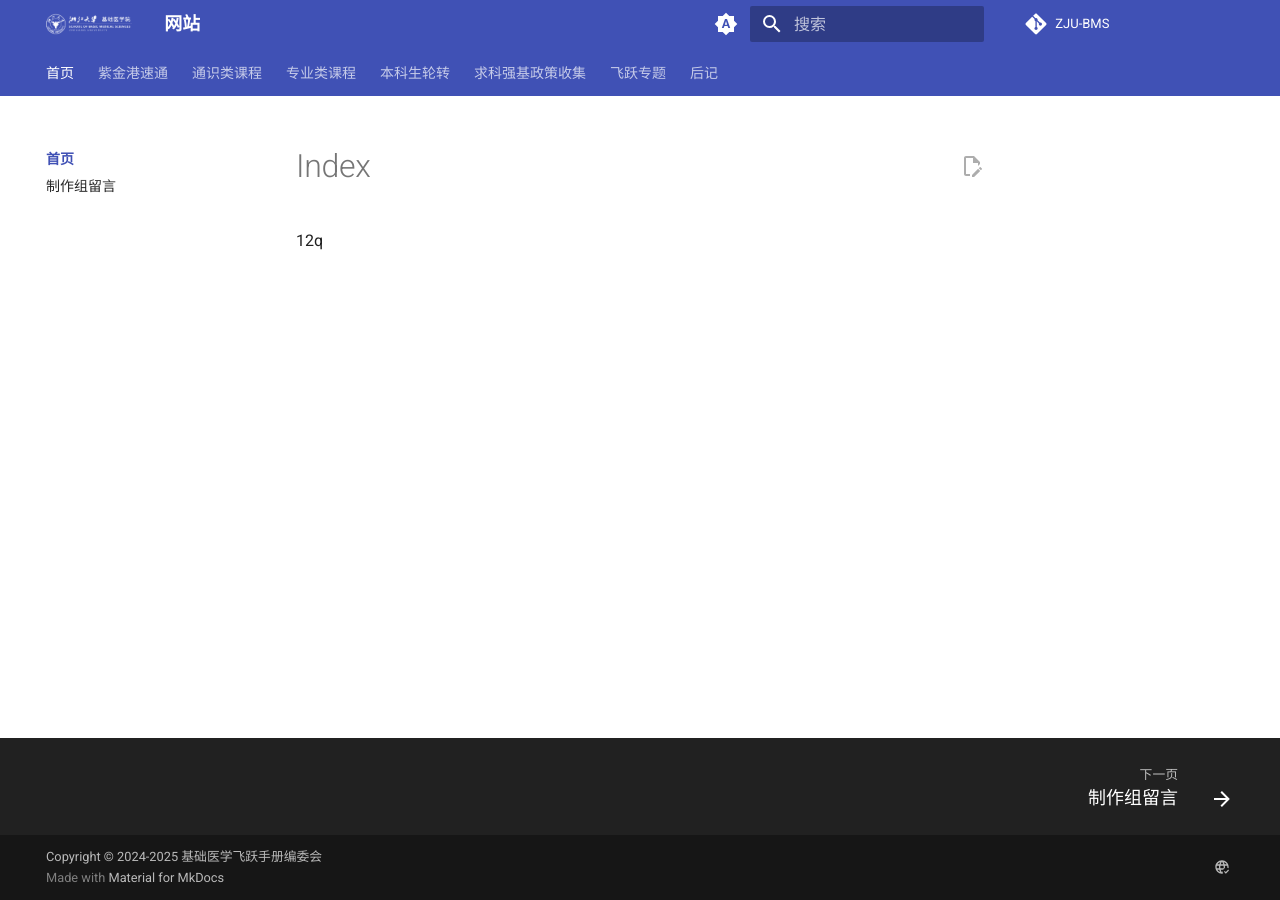
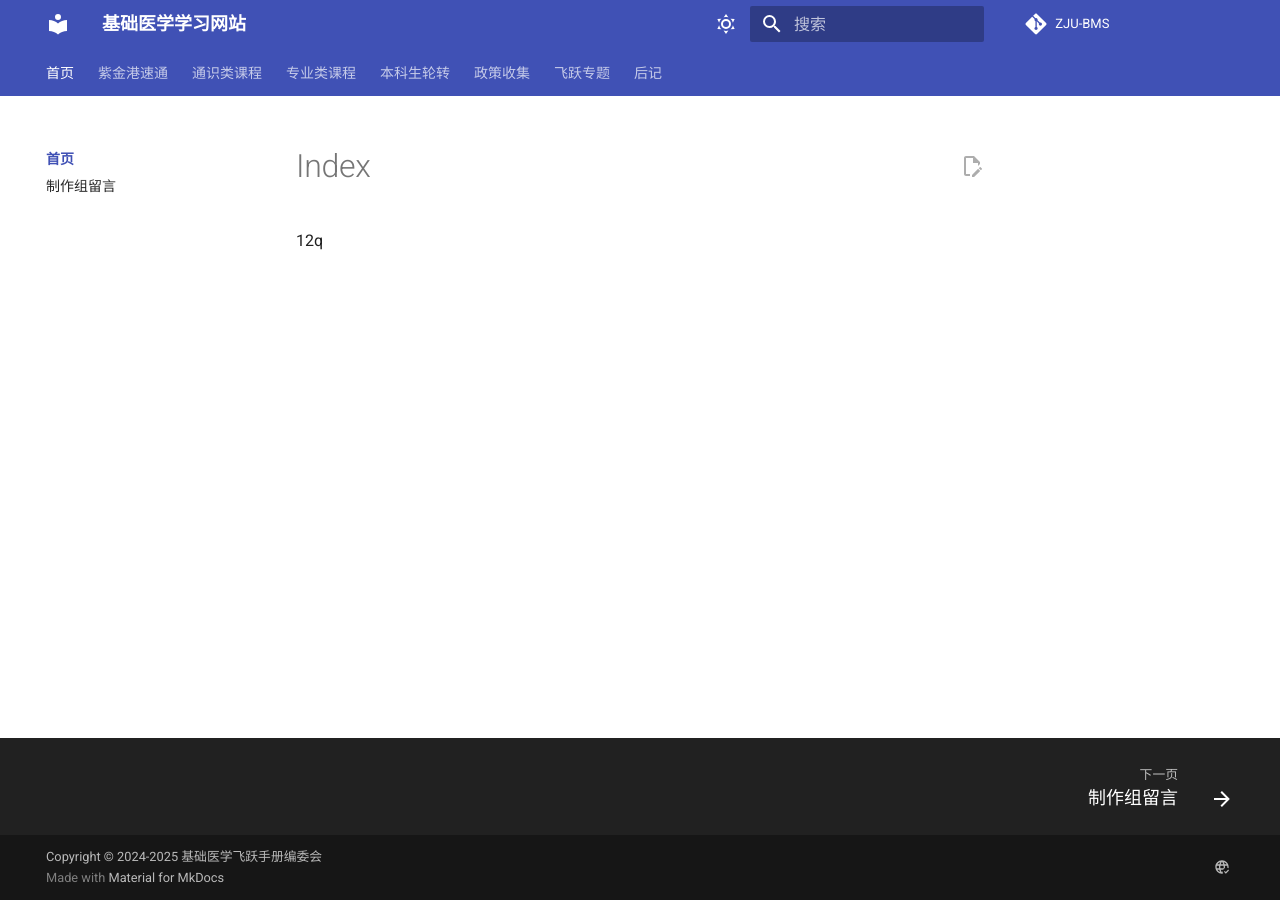
Before and after one commit to GuChL9/site-test, an MkDocs documentation site: the page built from docs/index.md, in a window 1280 px wide. Built offline with MkDocs 1.6.1 and Material for MkDocs 9.7.7, drawn with Linux system fonts in a browser that asks for light colours; comment, search, counter and statistics services are not loaded.

Commit message:
Add files via upload

```diff
--- a/mkdocs.yml
+++ b/mkdocs.yml
@@ -1,6 +1,6 @@
-site_name: 网站
+site_name: 基础医学学习网站
 site_url: https://GuChL9/github.io/site-test/
-site_description: 基础医学网站
+site_description: 基础医学学习网站
 repo_name: ZJU-BMS
 repo_url: https://github.com/GuChL9/site-test
 edit_uri: tree/master/docs
@@ -8,18 +8,11 @@ edit_uri: tree/master/docs
 theme:
   name: material
   language: 'zh'
-  logo: assets/logo_white.png
+#  logo: images/ZJUBMS.png
+  favicon: images/ZJUBMS.png
 
   #主题切换
   palette:
-
-    #下面这一个是自适应，但我觉得没用
-    # Palette toggle for automatic mode
-    - media: "(prefers-color-scheme)"
-      toggle:
-        icon: material/brightness-auto
-        name: Switch to light mode
-      primary: custom
 
     # 日间模式
     - media: "(prefers-color-scheme: light)"
@@ -158,7 +151,7 @@ nav:
       - 计算机系统Ⅰ: zhuanye/gxxd/cs1/index.md
   - 本科生轮转:
     - 本科生轮转: rotation/rotation.md
-  - 求科强基政策收集 :
+  - 政策收集 :
     - zhengce/index.md
     - 政策: zhengce/zhengce.md
   - 飞跃专题:
```
